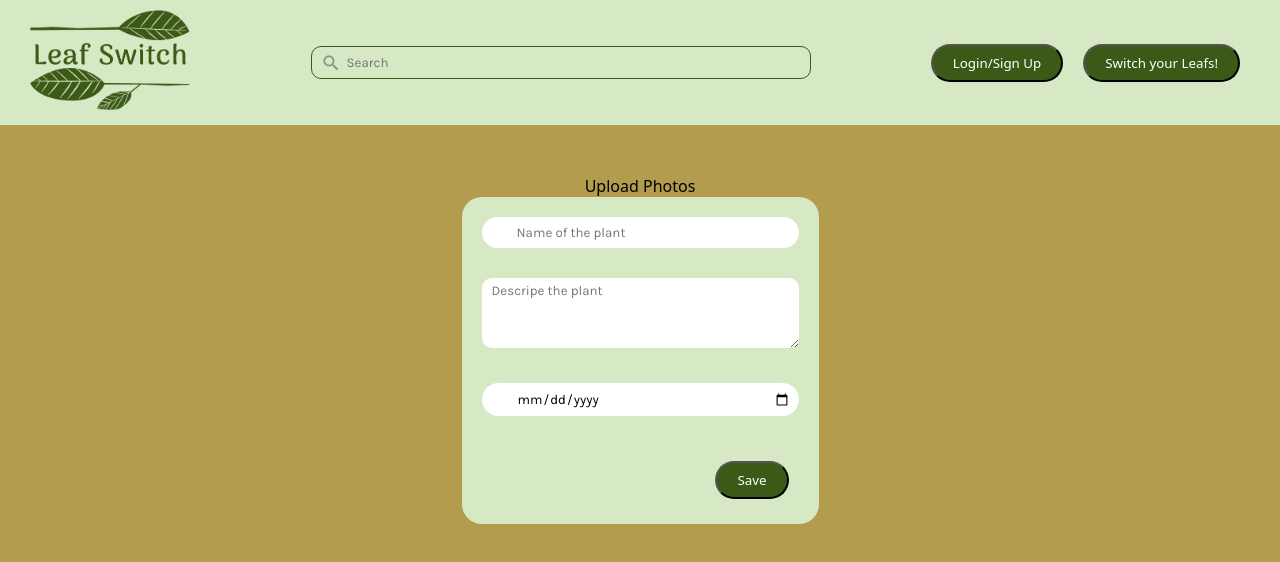
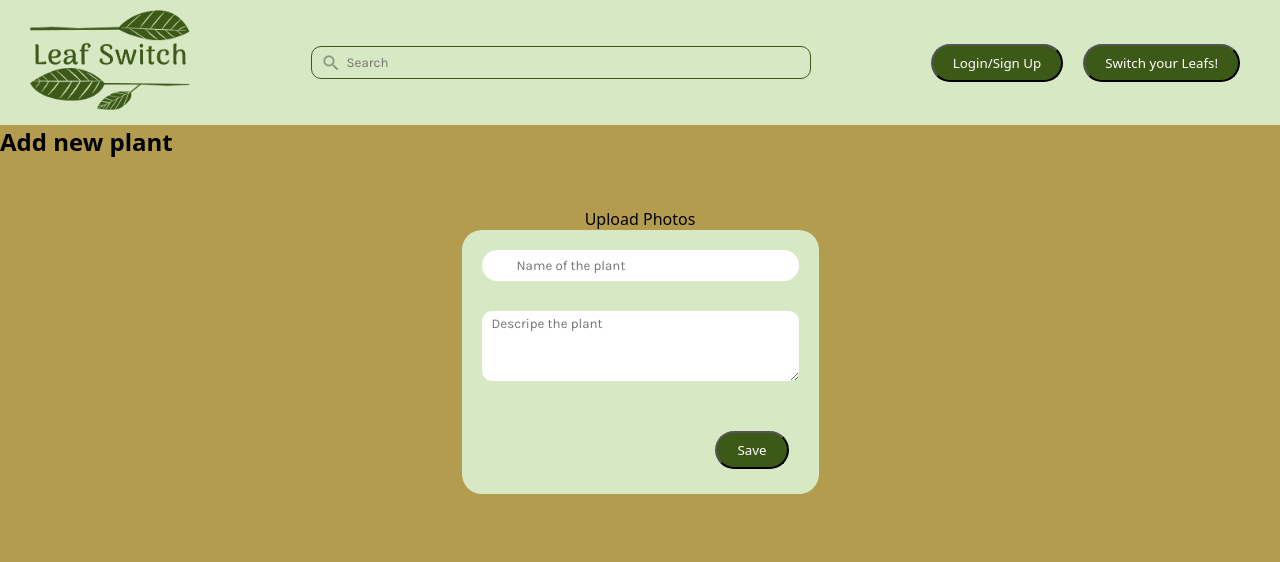
Before and after one commit to Marjolijn-v/frontend-eindopdracht, a React (Vite) app: page /newplant in a window 1280 px wide. Shown: the top 562 px of the page. Built offline with nearby package versions, Linux system fonts and the light colour scheme; a web font is replaced by a local one.

Commit message:
NewPlant toevoegen lukt niet, error 500

```diff
--- a/src/pages/MyAccount/MyAccount.jsx
+++ b/src/pages/MyAccount/MyAccount.jsx
@@ -2,11 +2,13 @@ import './MyAccount.css'
 import React, {useContext} from 'react';
 import Button from "../../components/button/button.jsx";
 import {AuthContext} from "../../context/AuthContext.jsx";
+import {useNavigate} from "react-router-dom";
 
 
 function MyAccount() {
 
     const { user, member } = useContext(AuthContext);
+    const navigate = useNavigate();
 
 
 
@@ -49,6 +51,7 @@ function MyAccount() {
                             <Button
                                 title="Add new plant"
                                 type="button"
+                                onclick={() => navigate('/newplant') }
                             />
                         </article>
                         <article className="saved-plants account-page">
--- a/src/pages/NewPlant/NewPlant.jsx
+++ b/src/pages/NewPlant/NewPlant.jsx
@@ -2,15 +2,22 @@ import './NewPlant.css'
 import { useForm } from 'react-hook-form';
 import InputComponent from "../../components/inputComponent/inputComponent.jsx";
 import Button from "../../components/button/button.jsx";
-import React, {useState} from "react";
+import React, {useContext, useState} from "react";
 import axios from "axios";
+import {Link} from "react-router-dom";
+import {AuthContext} from "../../context/AuthContext.jsx";
 
 function NewPlant(){
     const { handleSubmit, formState:{ errors}, register } = useForm();
-    const [loading, toggleLoading] = useState(true);
+    const [loading, toggleLoading] = useState(false);
     const [error, setError] = useState('');
+    const [newPlantContent, setNewPlantContent] = useState({});
+    const { user } = useContext(AuthContext);
+    const token = localStorage.getItem("token");
 
     async function handleFormSubmit(data) {
+
+
         console.log(data);
         try {
             toggleLoading(true);
@@ -19,15 +26,17 @@ function NewPlant(){
                 namePlant: data.namePlant,
                 description: data.description,
                 imageUrl: 0,
-                memberId: 0
+                userId: user.id,
             }, {
                 headers: {
+                    Authorization: `Bearer ${token}`,
                     'novi-education-project-id': '2767c1c3-13ff-45b7-a2b7-6870077651b3',
                     'Content-Type': 'application/json',
                 }
             });
 
             console.log(response.data);
+            setNewPlantContent(response.data);
 
         } catch (e) {
             console.error(e);
@@ -39,15 +48,25 @@ function NewPlant(){
 
     return (
         <>
+            <header>
+                <h2>Add new plant</h2>
+            </header>
+
+            {newPlantContent && newPlantContent.id ? (
+                <h3>The new plant is successfully added to your account. If you'd like to see the details of the added
+                    plant, please click <Link to={`/plants/${newPlantContent.id}`}>here</Link>.
+                    If you'd like to go back to you're account, please click <Link to={'/account'}>here</Link>.</h3>
+            ) : (
+
                 <section className="outer-container new-plant-page">
                     <p>Upload Photos</p>
                     <form onSubmit={handleSubmit(handleFormSubmit)} className="new-plant-form">
                         <div className="input-wrapper">
                             <InputComponent
-                    className="plant-input plantname-field"
+                                className="plant-input namePlant-field"
                                 inputType="text"
-                    inputName="plantname"
-                    inputId="plantname-field"
+                                inputName="namePlant"
+                                inputId="namePlant-field"
                                 placeholder="Name of the plant"
                                 validationRules={{
                                     required: {
@@ -68,36 +87,38 @@ function NewPlant(){
                                     rows="4"
                                     cols="40"
                                     placeholder="Descripe the plant"
-                    {...register("description-content")}
+                                    {...register("description")}
                                 >
                                 </textarea>
                             </label>
                         </div>
-            <div className="input-wrapper">
-                <InputComponent
-                    className="plant-input created-at-field"
-                    inputType="date"
-                    inputName="created-at"
-                    inputId="created-at-field"
-                    placeholder=""
-                    validationRules={{
-                        valueAsDate: true,
-                    }}
-                    register={register}
-                    errors={errors}
-                />
+                        {/*<div className="input-wrapper">*/}
+                        {/*    <InputComponent*/}
+                        {/*        className="plant-input createdAd-field"*/}
+                        {/*        inputType="date"*/}
+                        {/*        inputName="createdAd"*/}
+                        {/*        inputId="createdAd-field"*/}
+                        {/*        placeholder=""*/}
+                        {/*        validationRules={{*/}
+                        {/*            valueAsDate: true,*/}
+                        {/*        }}*/}
+                        {/*        register={register}*/}
+                        {/*        errors={errors}*/}
+                        {/*    />*/}
 
-            </div>
+                        {/*</div>*/}
                         <div className="button-wrapper">
                             <Button
                                 className="register-button"
                                 type="submit"
                                 title="Save"
-                    // disabled={loading}
+                                disabled={loading}
                             />
                         </div>
+                        {error && <p>{error}</p>}
                     </form>
                 </section>
+            )}
         </>
     );
 }
```
Lines whose indentation alone changed are shown as unchanged.
